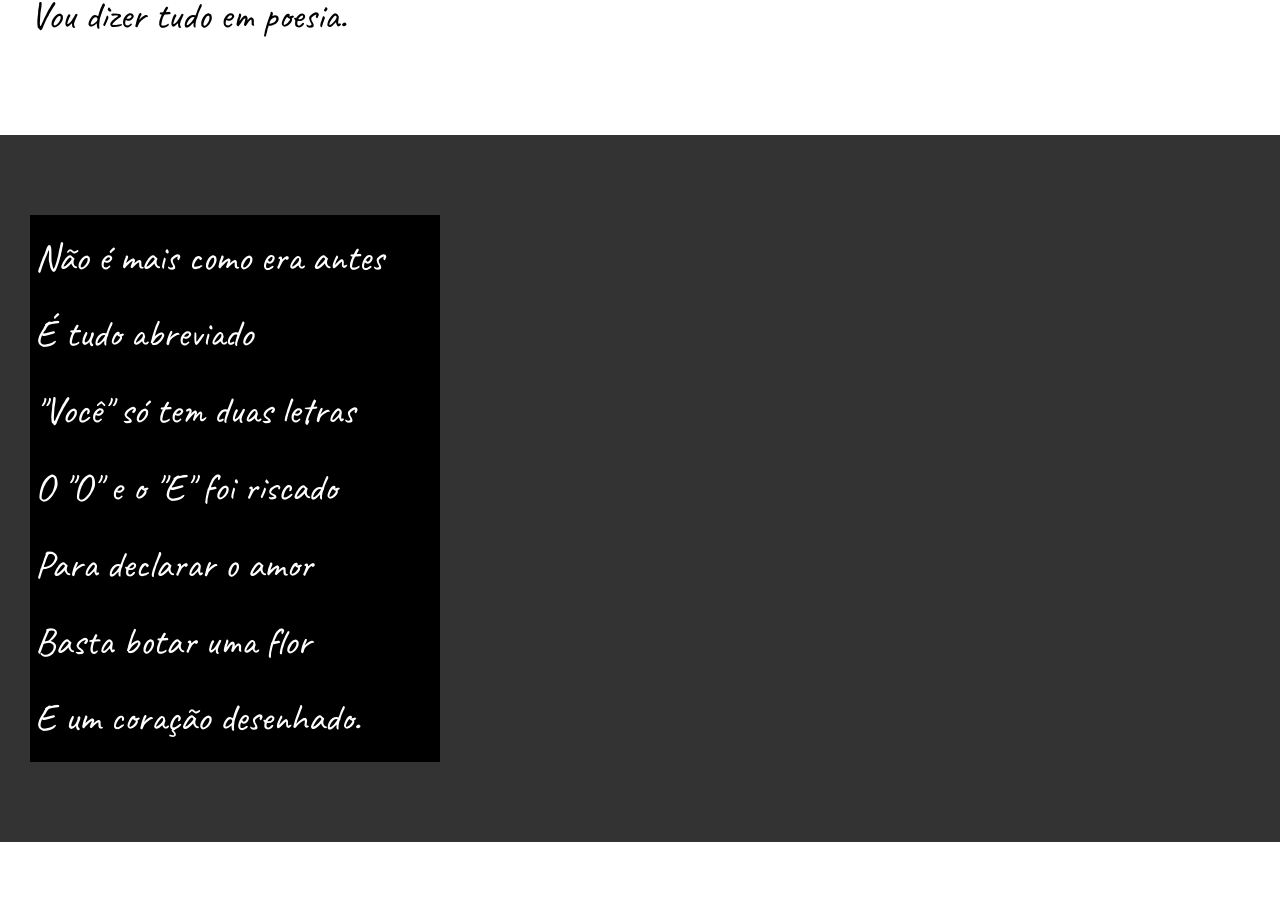
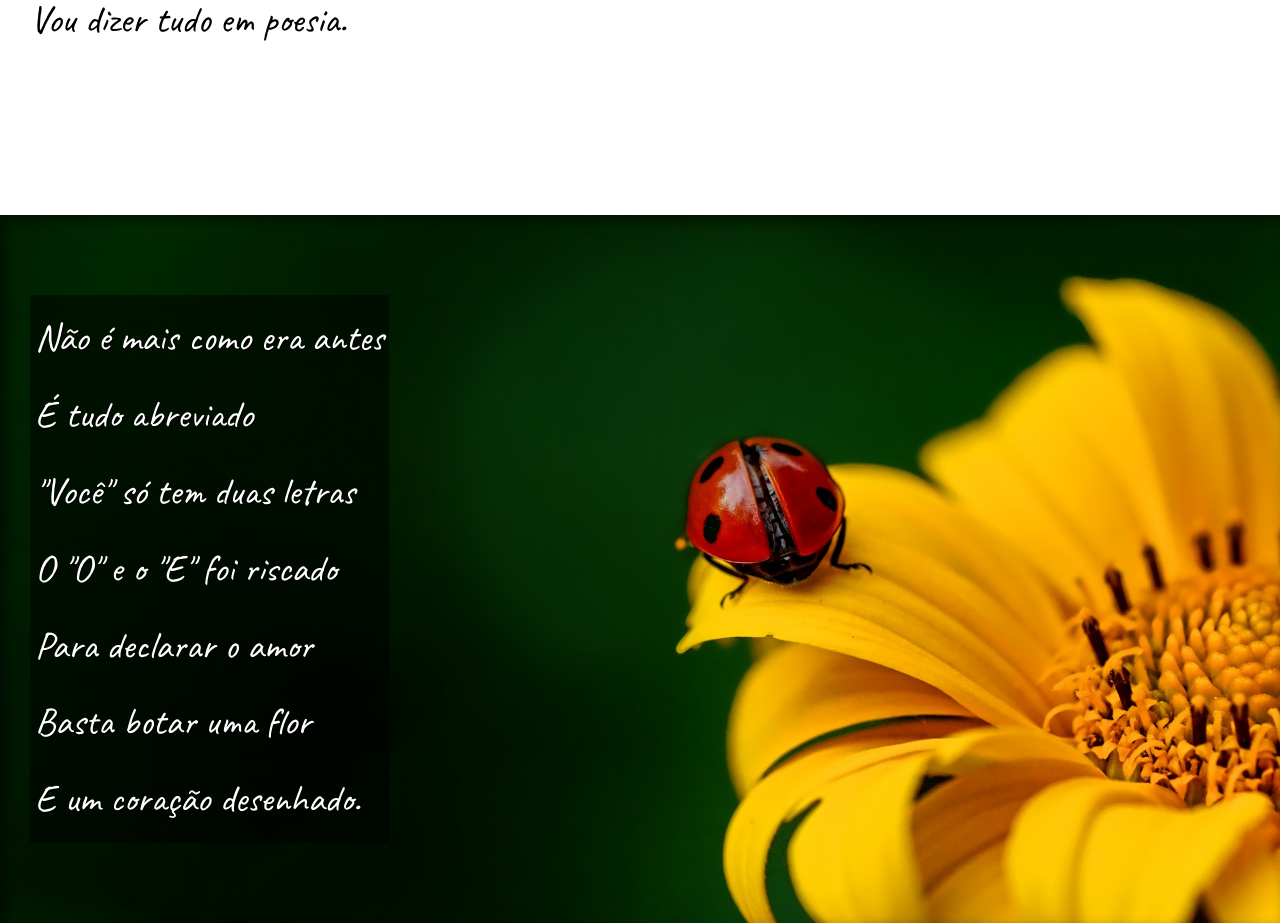
Before and after one commit to jess-vf/html-css, a plain HTML site: page desafios/D012/index.html in a window 1280 px wide. Shown: the part 754-1677 px from the top of the page. Drawn offline with Linux system fonts and the light colour scheme.

Commit message:
finalizações style

```diff
--- a/desafios/D012/estilo/style.css
+++ b/desafios/D012/estilo/style.css
@@ -12,17 +12,16 @@
 
 }
 
-
-
 * {
     margin: 0px;
     padding: 0px;
+    font-size: 1em;
 }
 
 html, body {
     min-height: 100vh;
     background-color: darkgray;
-    font-family: var(--fonte1  6 3 );
+    font-family: var(--fonte1);
 }
 
 header {
@@ -62,6 +61,10 @@ section {
     font-size: 3vw;
 }
 
+section > p {
+    padding-bottom: 2em;
+}
+
 section.normal {
     background-color: white;
     color: black;
@@ -70,13 +73,27 @@ section.normal {
 section.imagem {
     background-color: rgba(51, 51, 51);
     color: white;
+    box-shadow: inset 6px 6px 13px rgb(0, 0, 0, 0.473);
+    background-size: cover;
+    background-attachment: fixed;
 }
 
 section.imagem > p {
     display: inline-block;
     padding: 5px;
-    background-color: rgb(0, 0, 0.253);
-    width: 400px;
+    background-color: rgb(0, 0, 0, 0.514);
+    text-shadow: 1px 1px 0px rgb(0, 0, 0);
+}
+
+section#img01 {
+    background-image: url('../imagens/background001.jpg');
+    background-position: right center;
+
+}
+
+section#img02 {
+   background-image: url('../imagens/background002.jpg');
+
 }
 
 footer {
--- a/desafios/D012/index.html
+++ b/desafios/D012/index.html
@@ -27,7 +27,7 @@
 
 
 
-    <section class="imagem">
+    <section class="imagem" id="img01">
         <p>
             Não é mais como era antes <br>
             É tudo abreviado <br>
@@ -50,6 +50,9 @@
             Agora é .com <br>
             Se o saite é muito bom <br>
             Ele vale um alto preço. <br>
+        </p>
+
+        <p>
             Pra piorar a liguagem <br>
             O emoticom é um risco <br>
             Tem símbolo para tudo <br>
@@ -62,7 +65,7 @@
 
 
 
-    <section class="imagem">
+    <section class="imagem" id="img02">
         <p>
             Tenho saudade das cartas<br>
             Escritas com a própria mão<br>
@@ -85,6 +88,9 @@
             Abriu outro aplicativo<br>
             O mundo ficou cativo<br>
             Da tecnologia do agora.<br>
+        </p>
+
+        <p>
             Felizmente, pra orar<br>
             Não precisa de internet<br>
             Deus escuta todo mundo<br>
```
